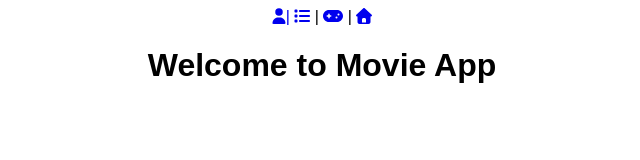
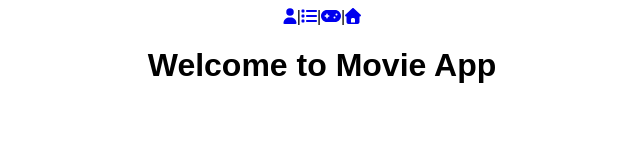
Before and after one commit to Chleo-Smith/new-project, a React (Vite) app: page / in a window 1280 px wide. Shown: the top 160 px of the page, without its empty margins (318-958 px from the left). Built offline with nearby package versions, Linux system fonts and the light colour scheme.

Commit message:
Organized code

```diff
--- a/src/App.jsx
+++ b/src/App.jsx
@@ -1,14 +1,18 @@
 import "./styles.css";
- import { UserList } from "./UserList";
- import { ColorGame } from "./ColorGame";
-import { MovieList } from "./MovieList";
+ import { UserList } from "./pages/UserList";
+ import { ColorGame } from "./pages/ColorGame";
+import { MovieList } from "./pages/MovieList";
 import { Routes, Route, Link } from "react-router";
 import { FontAwesomeIcon } from '@fortawesome/react-fontawesome';
 import { faHouse, faGamepad, faList, faUser } from '@fortawesome/free-solid-svg-icons';
+import { Home } from "./pages/Home";
 
 export default function App() {
   return <div className="App">
-    <Link to="/users"><FontAwesomeIcon icon={faUser} />|</Link>  <Link to="/movielist"><FontAwesomeIcon icon={faList} /></Link> | <Link to="/colorgame"><FontAwesomeIcon icon={faGamepad} /></Link> | <Link to=""><FontAwesomeIcon icon={faHouse} /></Link>
+    <Link to="/users"><FontAwesomeIcon icon={faUser} /></Link>|
+    <Link to="/movielist"><FontAwesomeIcon icon={faList} /></Link>|
+    <Link to="/colorgame"><FontAwesomeIcon icon={faGamepad} /></Link>|
+    <Link to=""><FontAwesomeIcon icon={faHouse} /></Link>
       <Routes>
         <Route path="movielist" element={<MovieList />} />
         <Route path="colorgame" element={<ColorGame />} />
@@ -19,7 +23,3 @@ export default function App() {
     </div>;
 
 }
-
-function Home() {
-  return <h1> Welcome to Movie App </h1>;
-}
--- a/src/main.jsx
+++ b/src/main.jsx
@@ -1,6 +1,5 @@
 import { StrictMode } from 'react'
 import { createRoot } from 'react-dom/client'
-import './index.css'
 import App from './App.jsx'
 import { BrowserRouter } from "react-router";
 
--- /dev/null
+++ b/src/pages/Home.jsx
@@ -0,0 +1,3 @@
+export function Home() {
+  return <h1> Welcome to Movie App </h1>;
+}
--- a/src/Movie.jsx
+++ b/src/pages/Movie.jsx
@@ -1,7 +1,7 @@
 import { useState } from "react";
 // import { UserList } from "./UserList";
 // import { ColorGame } from "./ColorGame";
-import { Counter } from "./Counter";
+import { Counter } from "../components/Counter";
 
 export function Movie({ name, poster, summary, rating, trailer, id }) {
   const ratingStyles = {
--- a/src/UserList.jsx
+++ b/src/pages/UserList.jsx
@@ -1,4 +1,4 @@
-import { User } from "./User";
+import { User } from "../components/User";
 
 export function UserList() {
   const items = [
```
Also changed, not shown: src/components/Counter.jsx (renamed from src/Counter.jsx), src/components/Im.jsx (renamed from src/Im.jsx), src/components/Msg.jsx (renamed from src/Msg.jsx), src/components/User.jsx (renamed from src/User.jsx), src/index.css (deleted), src/pages/ColorGame.jsx (renamed from src/ColorGame.jsx), src/pages/MovieList.jsx (renamed from src/MovieList.jsx).
